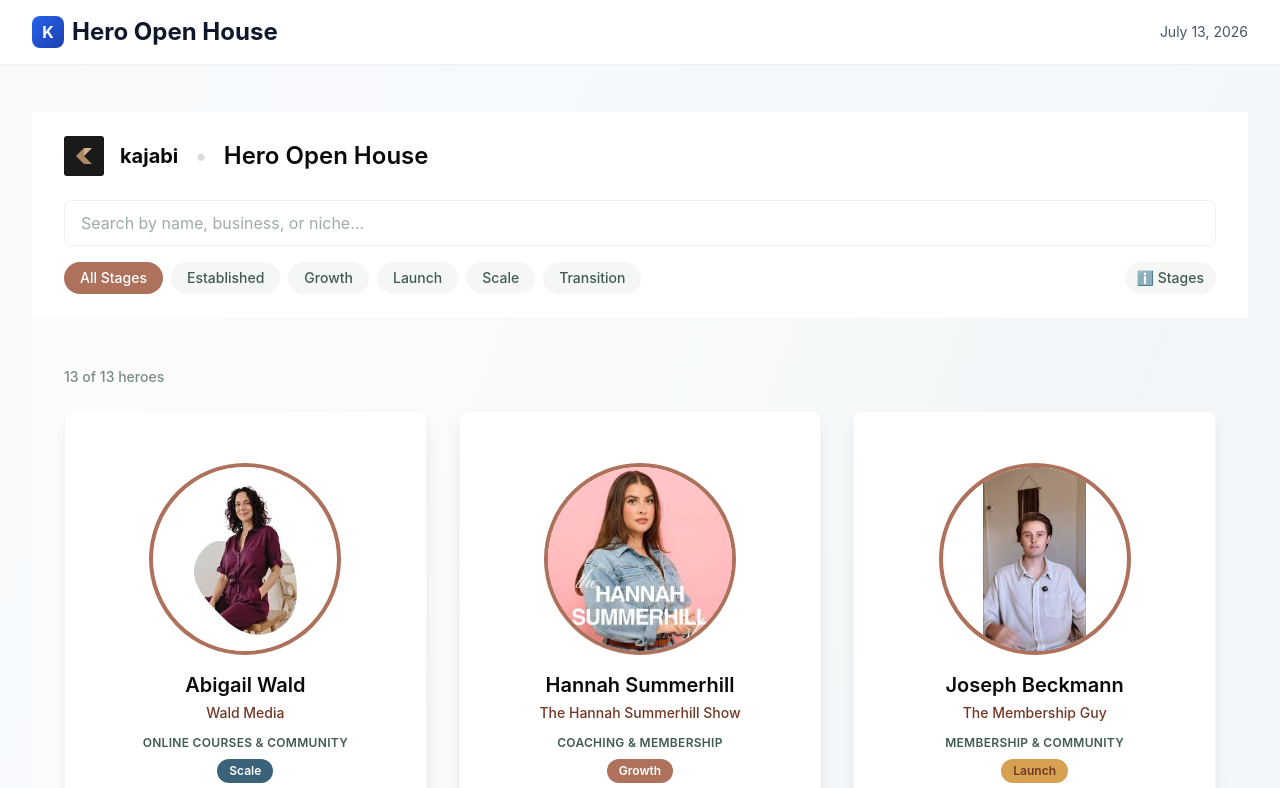
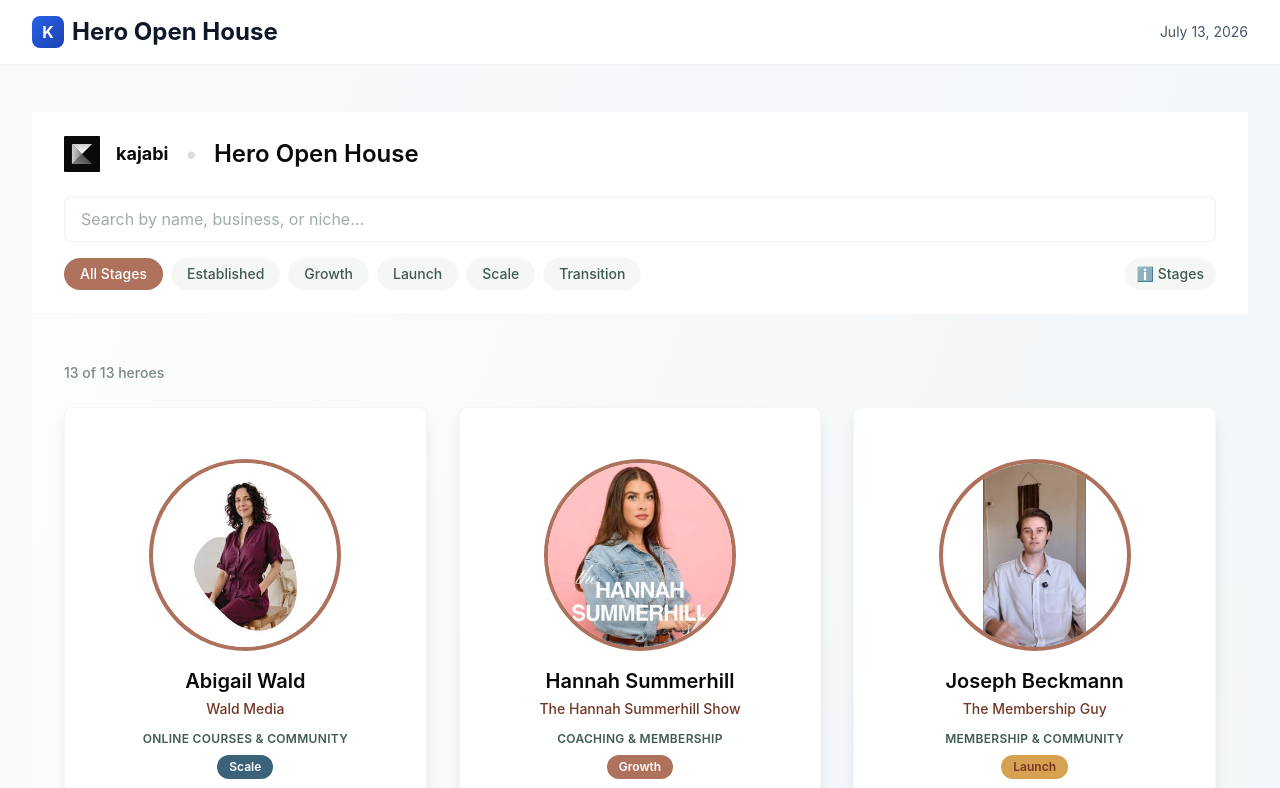
Before and after one commit to tiagamble/kajabi-hero-profiles, a Next.js app: page / in a window 1280 px wide. Shown: the top 788 px of the page. Built offline with nearby package versions, Linux system fonts and the light colour scheme.

Commit message:
Update header with correct Kajabi logo from SVG

```diff
--- a/app/page.tsx
+++ b/app/page.tsx
@@ -39,14 +39,27 @@
         <div className="max-w-7xl mx-auto px-4 sm:px-6 lg:px-8 py-6">
           {/* Logo */}
           <div className="flex items-center gap-4 mb-6">
-            <svg width="40" height="40" viewBox="0 0 40 40" className="flex-shrink-0">
-              <rect width="40" height="40" fill="#1a1a1a" rx="3"/>
-              <g>
-                <polygon points="20,12 28,12 20,20 28,28 20,28 12,20" fill="#d4a574" opacity="0.8"/>
-                <polygon points="20,12 28,12 20,20" fill="#e8c9a8" opacity="0.6"/>
-              </g>
+            <svg width="36" height="36" viewBox="247.5 144.331 119.839 119.839" fill="none" xmlns="http://www.w3.org/2000/svg" className="flex-shrink-0">
+              <rect x="247.5" y="144.331" width="119.839" height="119.839" fill="#0A0A0A" rx="3"/>
+              <path d="M307.422 204.247L273.864 170.695H340.974L307.422 204.247Z" fill="url(#paint0_kajabi)"/>
+              <path d="M340.974 237.793L273.865 237.804L307.422 204.246L340.974 237.793Z" fill="url(#paint1_kajabi)"/>
+              <path d="M307.422 204.247L273.864 237.805V170.695L307.422 204.247Z" fill="url(#paint2_kajabi)"/>
+              <defs>
+                <linearGradient id="paint0_kajabi" x1="307.709" y1="204.54" x2="307.709" y2="171.057" gradientUnits="userSpaceOnUse">
+                  <stop stopColor="white"/>
+                  <stop offset="1" stopColor="white" stopOpacity="0.8"/>
+                </linearGradient>
+                <linearGradient id="paint1_kajabi" x1="307.416" y1="204.246" x2="274.227" y2="237.436" gradientUnits="userSpaceOnUse">
+                  <stop stopColor="white" stopOpacity="0.3"/>
+                  <stop offset="1" stopColor="white" stopOpacity="0.5"/>
+                </linearGradient>
+                <linearGradient id="paint2_kajabi" x1="274.227" y1="204.54" x2="307.709" y2="204.54" gradientUnits="userSpaceOnUse">
+                  <stop stopColor="white" stopOpacity="0.8"/>
+                  <stop offset="1" stopColor="white" stopOpacity="0.5"/>
+                </linearGradient>
+              </defs>
             </svg>
-            <span className="text-kajabi-black font-bold text-xl">kajabi</span>
+            <span className="text-kajabi-black font-bold text-lg">kajabi</span>
             <span className="text-kajabi-darkGreen/20 text-2xl">•</span>
             <h1 className="text-2xl font-semibold text-kajabi-black">
               Hero Open House
```
